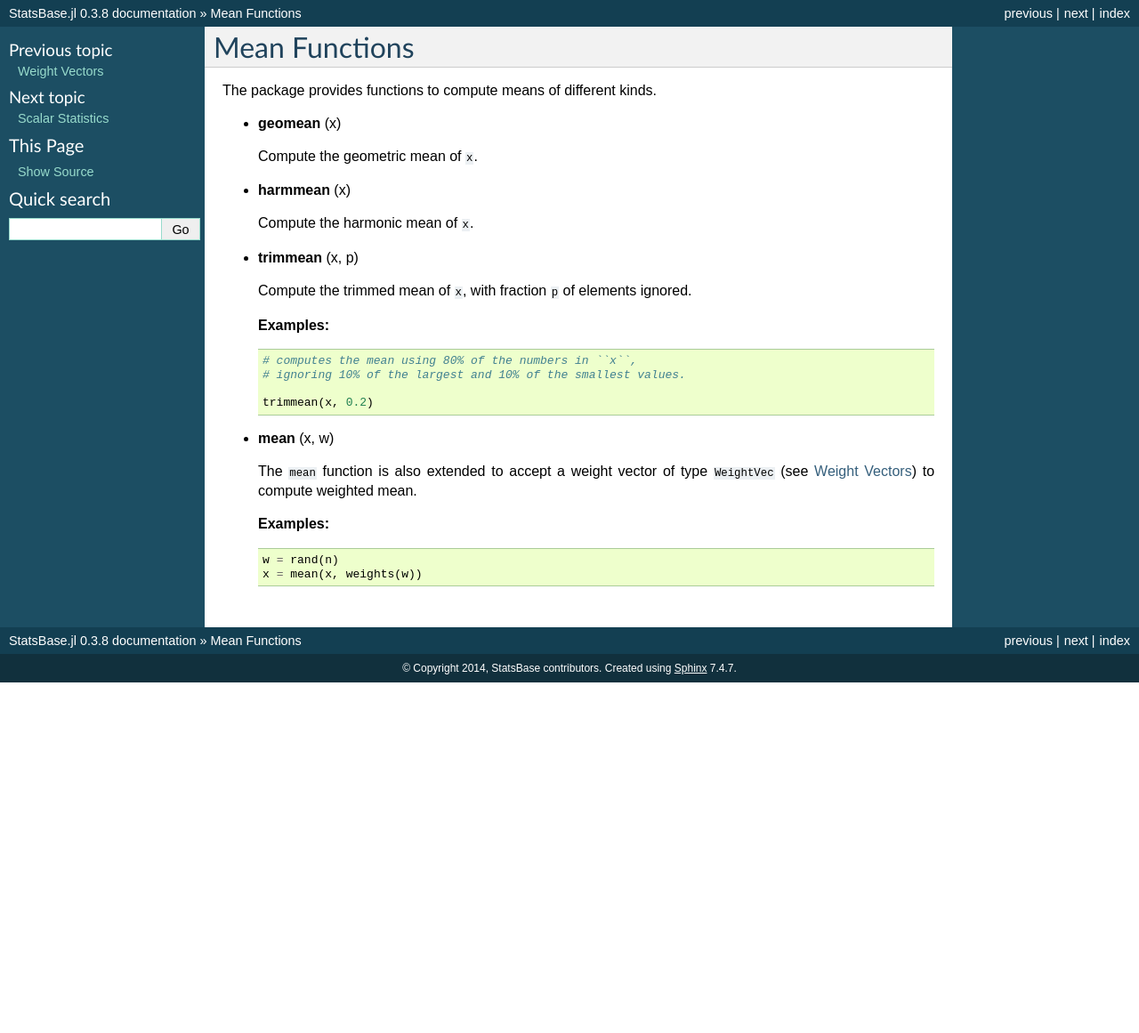
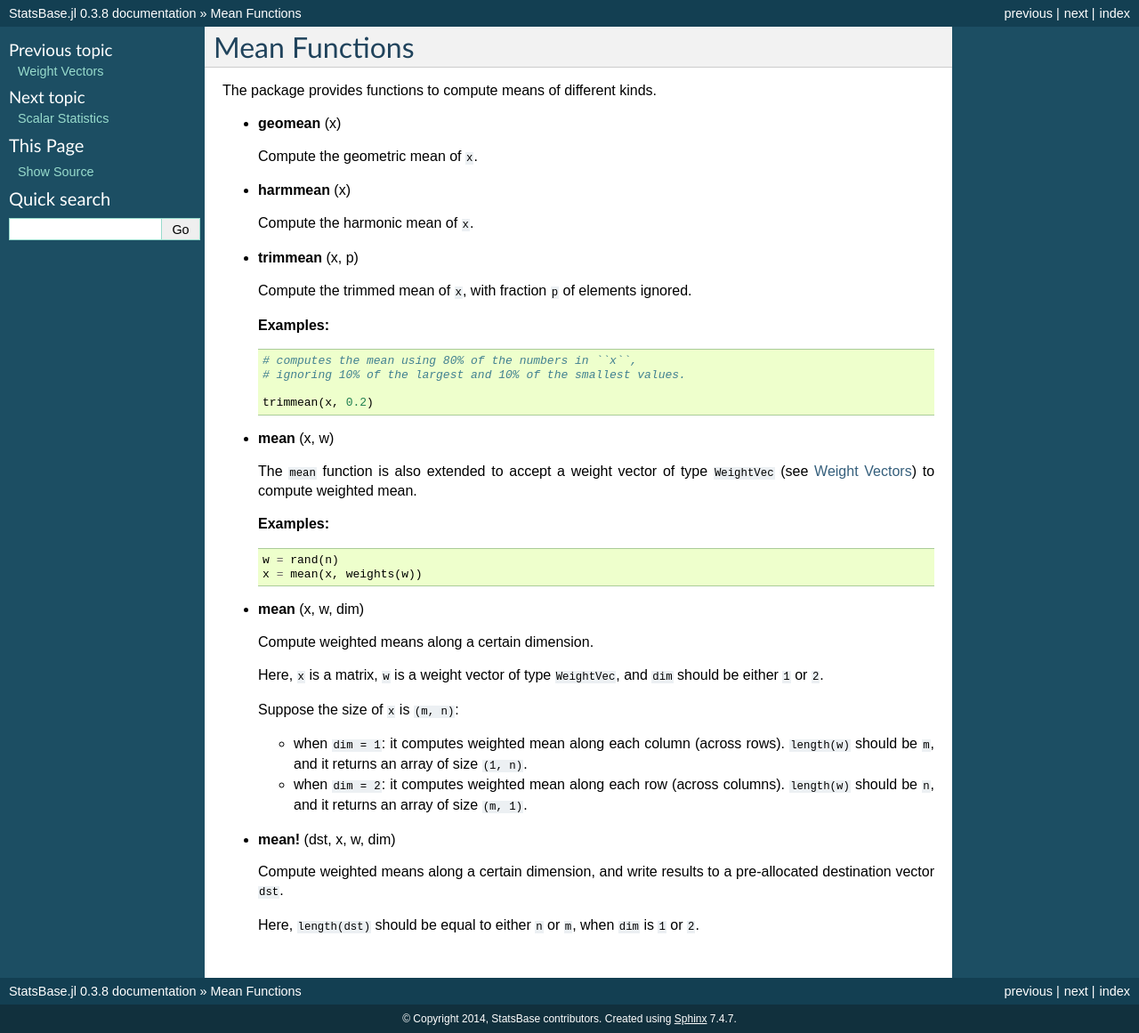
Before and after one commit to JuliaStats/StatsBase.jl, a Sphinx documentation site: the page built from docs/source/means.rst, in a window 1280 px wide. Shown: the whole page at 89% size. Built offline with Sphinx 7.4.7, drawn with Linux system fonts in a browser that asks for light colours; formulas are drawn with MathJax 3; before the commit the page ends 900 px from its top, so only the background shows below that.

Commit message:
weighted mean along dimensions

```diff
--- a/docs/source/means.rst
+++ b/docs/source/means.rst
@@ -34,3 +34,21 @@ The package provides functions to compute means of different kinds.
 
     w = rand(n)
     x = mean(x, weights(w))
+
+- **mean** (x, w, dim)
+
+  Compute weighted means along a certain dimension.
+
+  Here, ``x`` is a matrix, ``w`` is a weight vector of type ``WeightVec``, and ``dim`` should be either ``1`` or ``2``.
+
+  Suppose the size of ``x`` is ``(m, n)``:
+
+  - when ``dim = 1``: it computes weighted mean along each column (across rows). ``length(w)`` should be ``m``, and it returns an array of size ``(1, n)``.
+
+  - when ``dim = 2``: it computes weighted mean along each row (across columns). ``length(w)`` should be ``n``, and it returns an array of size ``(m, 1)``.
+
+- **mean!** (dst, x, w, dim)
+
+  Compute weighted means along a certain dimension, and write results to a pre-allocated destination vector ``dst``.
+
+  Here, ``length(dst)`` should be equal to either ``n`` or ``m``, when ``dim`` is ``1`` or ``2``.
```
Also changed, not shown: 3 other files.
